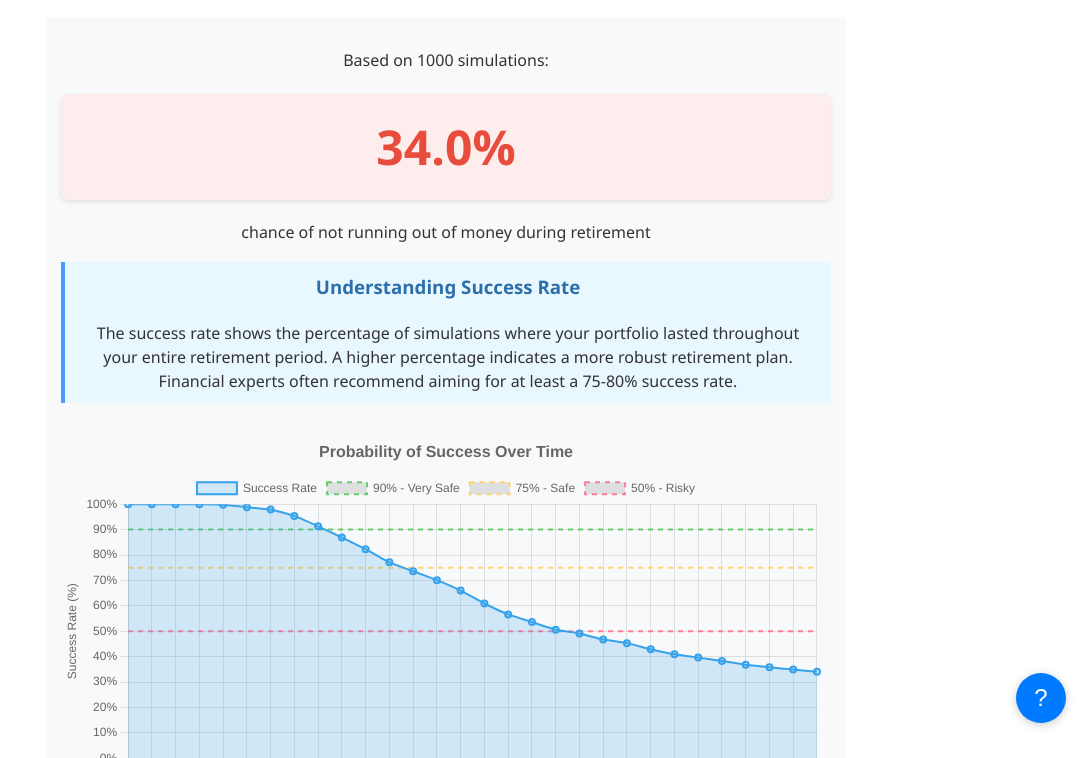
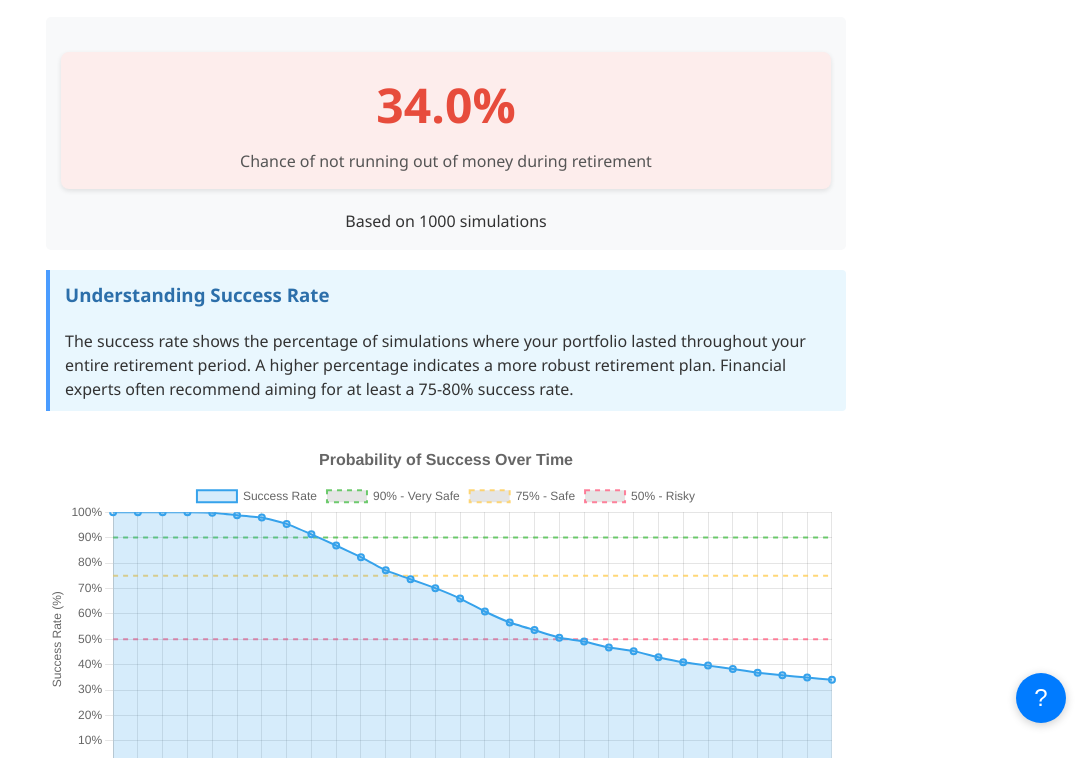
Before and after one commit to ayedreeean/RetirementCalc, a plain HTML site: page index.html in a window 1280 px wide. Both pictures are taken after a click on the button "Run Simulation". Shown: the part 1724-2482 px from the top of the page, without its empty margins (194-1280 px from the left). Drawn offline with nearby package versions, Linux system fonts and the light colour scheme.

Commit message:
cleaned up percentage result

```diff
--- a/index.html
+++ b/index.html
@@ -23,11 +23,7 @@
         }
 
         /* Make the success percentage more prominent */
-        .success-percentage {
-            font-size: 48px;
-            font-weight: bold;
-            color: #2c3e50;
-            text-align: center;
+        .success-percentage-container {
             margin: 20px 0;
             padding: 15px;
             background-color: #f8f9fa;
@@ -36,21 +32,43 @@
             transition: all 0.3s ease;
         }
 
+        .success-percentage {
+            font-size: 48px;
+            font-weight: bold;
+            color: #2c3e50;
+            text-align: center;
+            margin-bottom: 5px;
+        }
+
+        .success-description {
+            text-align: center;
+            font-size: 16px;
+            color: #555;
+            margin-top: 5px;
+        }
+
         /* Add color based on success rate */
-        .success-percentage.high {
+        .success-percentage-container.high {
+            background-color: #eafaf1;
+        }
+        .success-percentage-container.high .success-percentage {
             color: #27ae60;
-            background-color: #eafaf1;
-        }
-
-        .success-percentage.medium {
+        }
+
+        .success-percentage-container.medium {
+            background-color: #fef9e7;
+        }
+        .success-percentage-container.medium .success-percentage {
             color: #f39c12;
-            background-color: #fef9e7;
-        }
-
-        .success-percentage.low {
+        }
+
+        .success-percentage-container.low {
+            background-color: #fdedec;
+        }
+        .success-percentage-container.low .success-percentage {
             color: #e74c3c;
-            background-color: #fdedec;
-        }
+        }
+
         .input-section {
             background-color: #f5f5f5;
             padding: 20px;
@@ -590,9 +608,12 @@
         <h2>Simulation Results</h2>
 
         <div class="success-indicator">
-            <p>Based on <span id="numSimulationsRun"></span> simulations:</p>
-            <div class="success-percentage" id="successPercentage">0%</div>
-            <p>chance of not running out of money during retirement</p>
+            <div id="successPercentageContainer" class="success-percentage-container">
+                <div id="successPercentage" class="success-percentage">0%</div>
+                <div class="success-description">Chance of not running out of money during retirement</div>
+            </div>
+            <div class="simulation-count">Based on <span id="numSimulationsRun">0</span> simulations</div>
+        </div>
 
         <div class="section-info">
             <h3>Understanding Success Rate</h3>
@@ -607,7 +628,6 @@
         <div class="section-info">
             <h3>About This Chart</h3>
             <p>This chart shows how the probability of success changes over time. The declining curve is normal - the further into the future you look, the more uncertainty exists. The reference lines indicate different risk levels: 90% (very safe), 75% (safe), and 50% (risky).</p>
-            </div>
         </div>
 
         <div id="summaryResults">
@@ -1001,16 +1021,18 @@
                 // Update success indicator
                 document.getElementById('numSimulationsRun').textContent = numSimulations;
                 const successPercentageElement = document.getElementById('successPercentage');
+                const successPercentageContainer = document.getElementById('successPercentageContainer');
+
                 // Set initial value to 0%
                 successPercentageElement.textContent = '0%';
 
                 // Add color class based on success rate
                 if (successPercentage >= 80) {
-                    successPercentageElement.className = 'success-percentage high';
+                    successPercentageContainer.className = 'success-percentage-container high';
                 } else if (successPercentage >= 60) {
-                    successPercentageElement.className = 'success-percentage medium';
+                    successPercentageContainer.className = 'success-percentage-container medium';
                 } else {
-                    successPercentageElement.className = 'success-percentage low';
+                    successPercentageContainer.className = 'success-percentage-container low';
                 }
 
                 // Animate the percentage counting up
```
Lines whose indentation alone changed are shown as unchanged.
